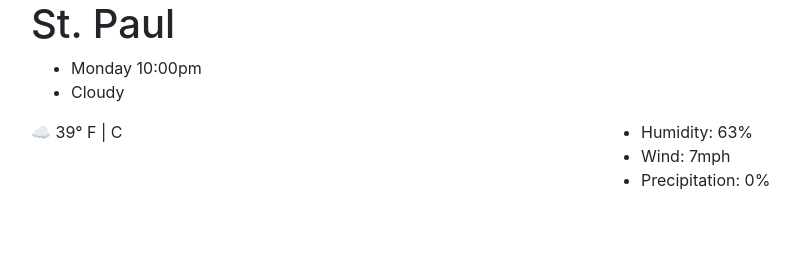
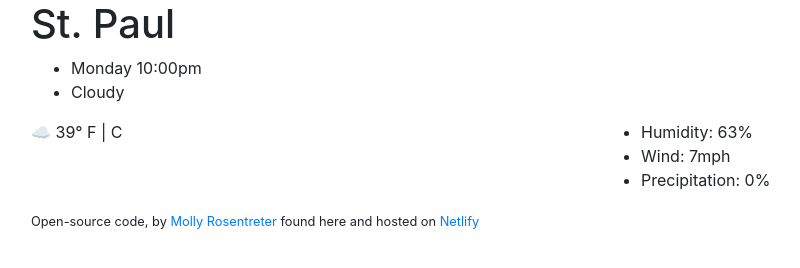
Before and after one commit to mollicopter/vanilla-weather-app, a plain HTML site: page index.html in a window 1280 px wide. Shown: the whole page, without its empty margins (54-854 px from the left). Drawn offline with nearby package versions, Linux system fonts and the light colour scheme.

Commit message:
added small element and links to Github code, netlify site, and my contact email

```diff
--- a/index.html
+++ b/index.html
@@ -42,12 +42,14 @@
         </ul>
       </div>
       </div>
-    </body>
 
-    </html>
-</head>
 
+
+
+
+
+<small> Open-source code, by <a href=mail:to "mcrosentreter@gmail.com"> Molly Rosentreter</a> found <a href"https://github.com/mollicopter/vanilla-weather-app" target="_blank"> here</a> and hosted on <a href "https://ephemeral-dusk-58fecc.netlify.app/" target="_blank"> Netlify</a></small>
+</div>
     <script src="src/script.js"></script>
-</div>
 </body>
 </html>
```
